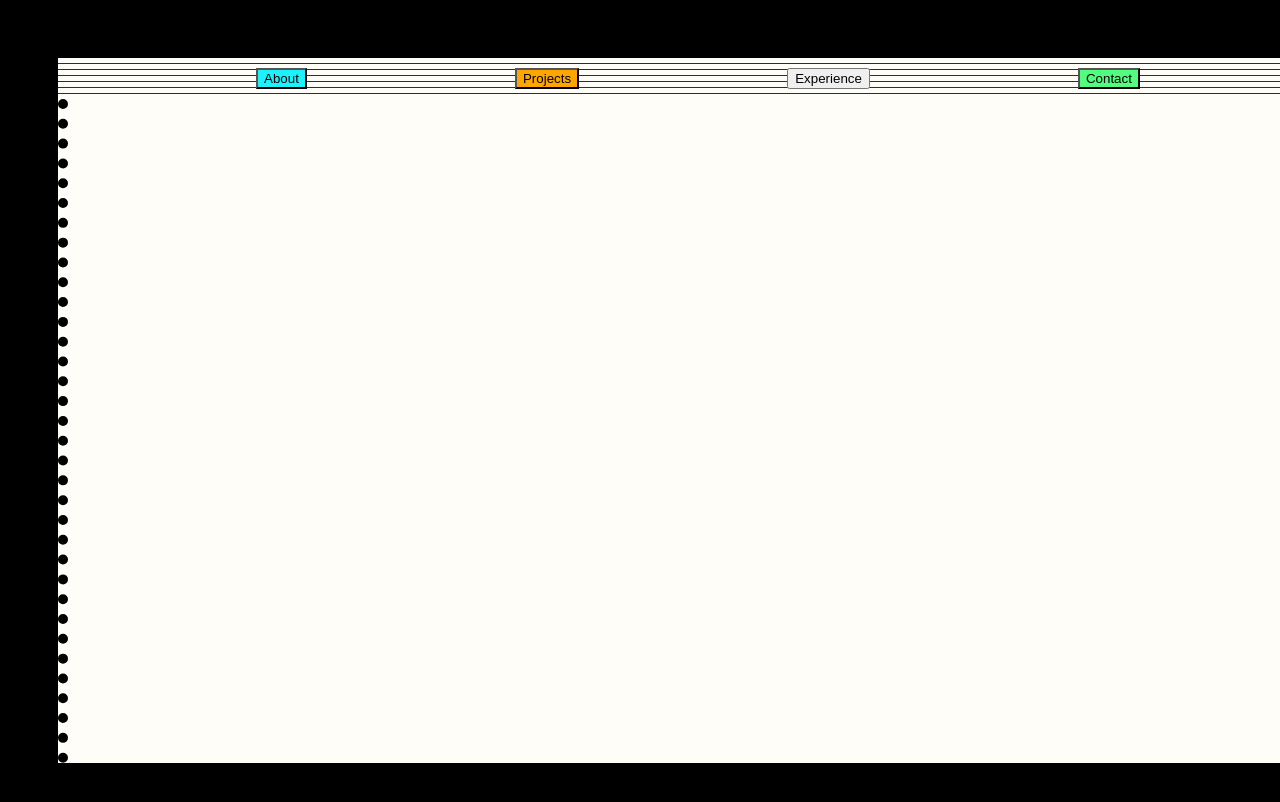
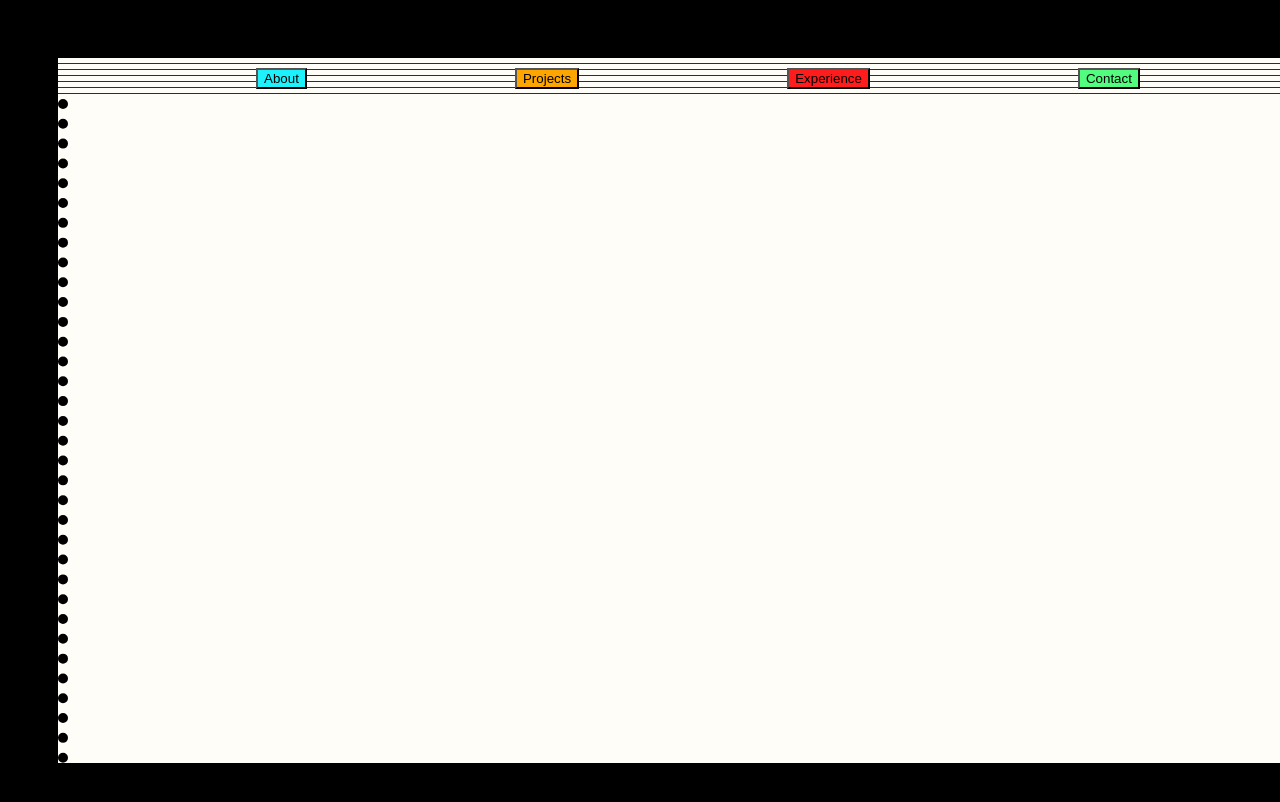
Before and after one commit to rocknswimmer/MySite, a React app: page / in a window 1280 px wide. Shown: the top 802 px of the page. Built offline with nearby package versions, Linux system fonts and the light colour scheme.

Commit message:
button style

```diff
--- a/public/styles.css
+++ b/public/styles.css
@@ -63,6 +63,10 @@ button {
 
 .cbutton {
   background-color: rgb(81, 252, 126);
+}
+
+.ebutton {
+  background-color: rgb(255, 28, 28);
 }
 
 
```
